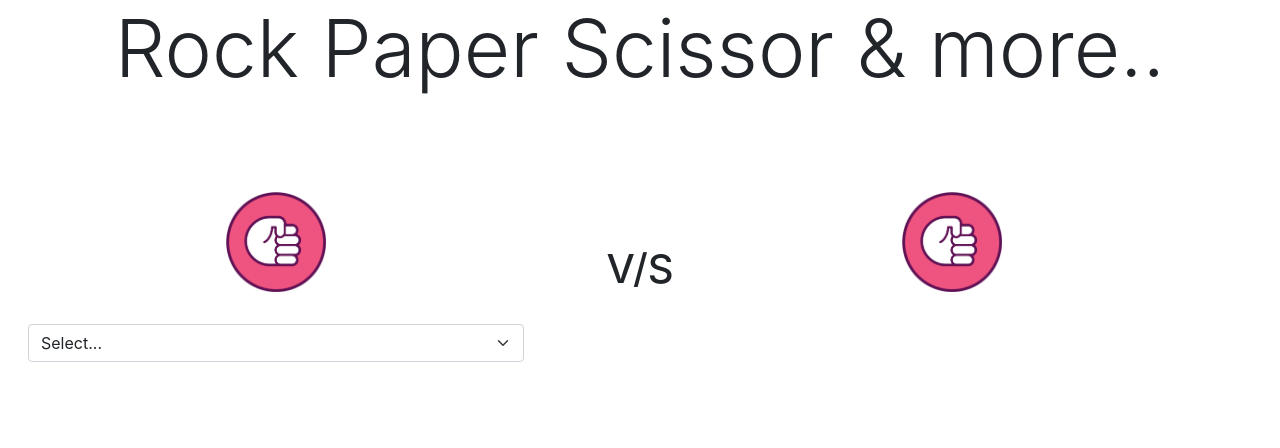
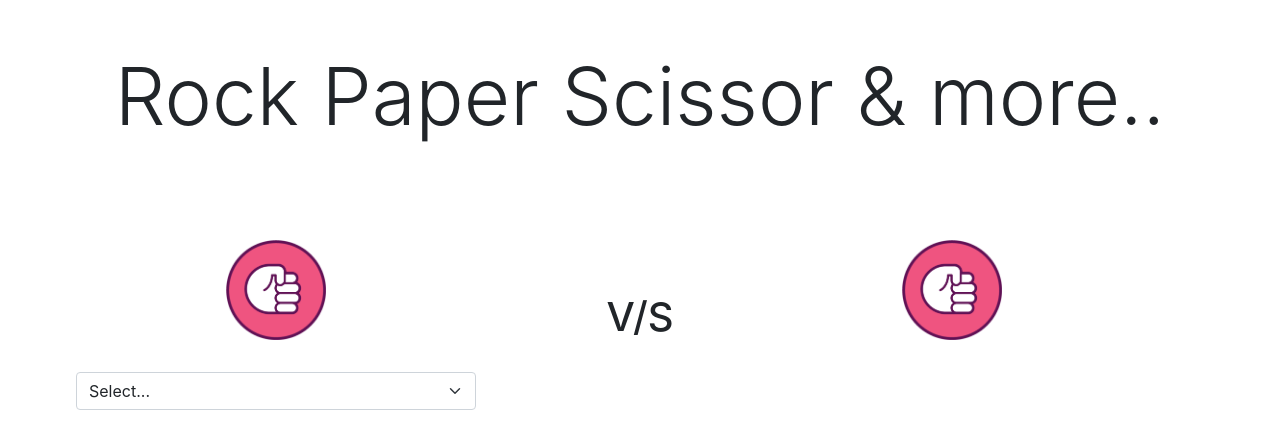
Before and after one commit to danish-wadhwa1997/RockPaperScissor, a React (Create React App) app: page /game-play in a window 1280 px wide. Shown: the top 448 px of the page. Built offline with nearby package versions, Linux system fonts and the light colour scheme.

Commit message:
CSS final changes done

```diff
--- a/src/App.tsx
+++ b/src/App.tsx
@@ -10,7 +10,7 @@ function App() {
     <GameTypeProvider>
       <ChoiceProvider>
         <RulesProvider>
-          <div className="container-fluid">
+          <div className="container-fluid py-5">
             <h1 className="display-1 mb-5 text-center">
               Rock Paper Scissor &amp; more..
             </h1>
--- a/src/components/atoms/ChoiceSelect.tsx
+++ b/src/components/atoms/ChoiceSelect.tsx
@@ -21,9 +21,10 @@ const ChoiceSelect = ({ onChange, player }: AppProps) => {
     setOptions(newOptions);
   }, [choices]);
   return (
+    <div className="px-5">
       <select
         value={selectedOption}
-      className="form-select"
+        className="form-select "
         onChange={handleSelect}
       >
         <option value="">Select...</option>
@@ -34,6 +35,7 @@ const ChoiceSelect = ({ onChange, player }: AppProps) => {
             </option>
           ))}
       </select>
+    </div>
   );
 };
 
--- a/src/components/organisms/SetupRules.tsx
+++ b/src/components/organisms/SetupRules.tsx
@@ -43,7 +43,7 @@ const SetupRules = () => {
       <p className="lead text-center">
         Note: Select the options which can defeat the label.
       </p>
-      <div className="row">
+      <div className="row justify-content-center">
         {choices &&
           choices.map((item) => (
             <Rules
```
Lines whose indentation alone changed are shown as unchanged.
